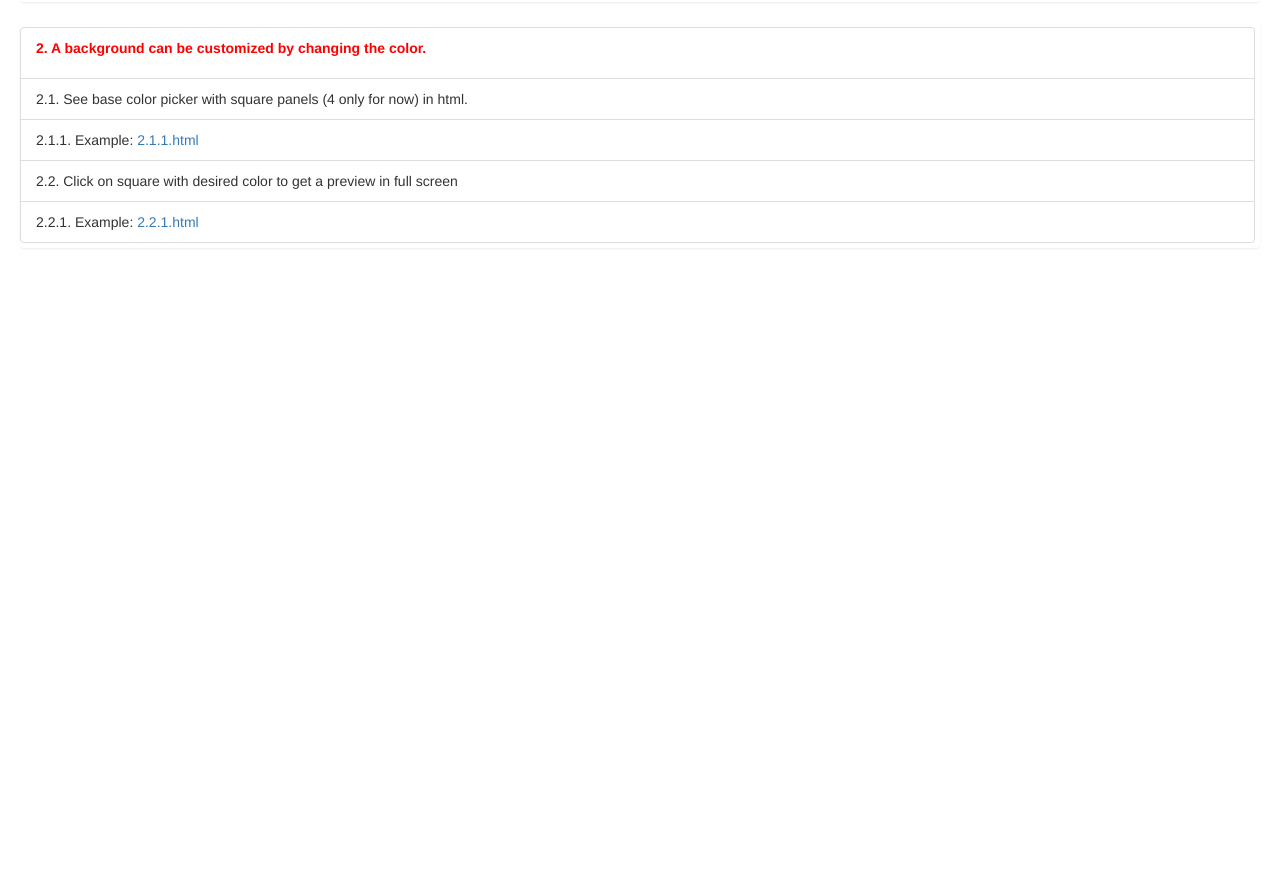
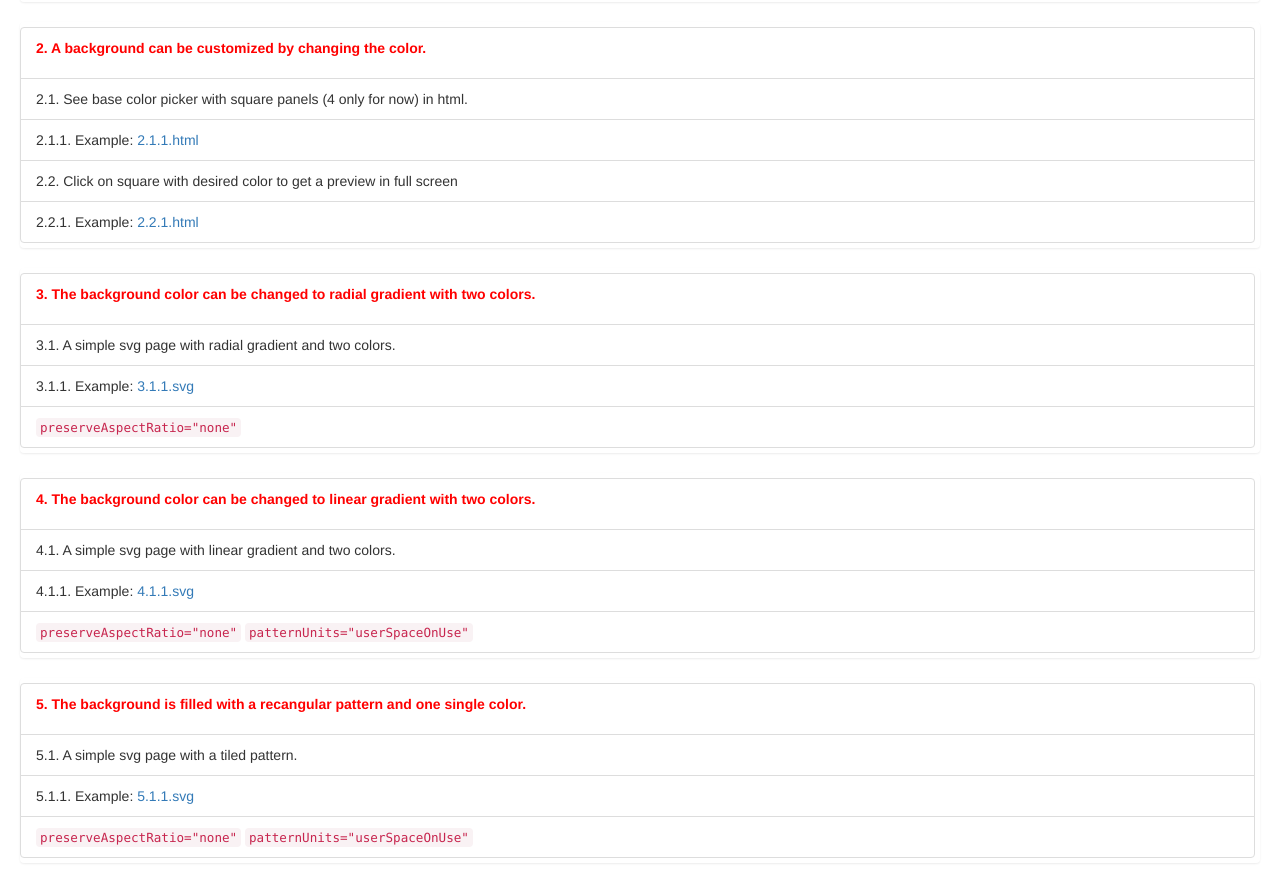
Before and after one commit to mkuegeler/slide_machine, a plain HTML site: page index.html in a window 1280 px wide. Shown: the part 574-1470 px from the top of the page. Before the commit the page ends 862 px from the top, so only its background shows below. Drawn offline with nearby package versions, Linux system fonts and the light colour scheme.

Commit message:
gradient and pattern example added

```diff
--- a/index.html
+++ b/index.html
@@ -48,6 +48,32 @@ This project examines the power of vector graphics in web browsers and is theref
 		<li class="list-group-item">2.2.1. Example: <a href="samples/2.2.1.html">2.2.1.html</a></li>
 
 	</ul>
+	<ul class="list-group">
+	    <li class="list-group-item"><p>3. The background color can be changed to radial gradient with two colors.</p></li>
+	    <li class="list-group-item">3.1. A simple svg page with radial gradient and two colors.</li>
+		<li class="list-group-item">3.1.1. Example: <a href="samples/3.1.1.svg">3.1.1.svg</a></li>
+		<li class="list-group-item">
+			<code>preserveAspectRatio="none"</code>
+		</li>
+	</ul>
+	<ul class="list-group">
+	    <li class="list-group-item"><p>4. The background color can be changed to linear gradient with two colors.</p></li>
+	    <li class="list-group-item">4.1. A simple svg page with linear gradient and two colors.</li>
+		<li class="list-group-item">4.1.1. Example: <a href="samples/4.1.1.svg">4.1.1.svg</a></li>
+		<li class="list-group-item">
+			<code>preserveAspectRatio="none"</code>
+			<code>patternUnits="userSpaceOnUse"</code>
+		</li>
+	</ul>
+	<ul class="list-group">
+	    <li class="list-group-item"><p>5. The background is filled with a recangular pattern and one single color.</p></li>
+	    <li class="list-group-item">5.1. A simple svg page with a tiled pattern.</li>
+		<li class="list-group-item">5.1.1. Example: <a href="samples/5.1.1.svg">5.1.1.svg</a></li>
+		<li class="list-group-item">
+			<code>preserveAspectRatio="none"</code>
+			<code>patternUnits="userSpaceOnUse"</code>
+		</li>
+	</ul>
 </div>
 
 
```
Also changed, not shown: samples/3.1.1.svg (added), samples/4.1.1.svg (added), samples/5.1.1.svg (added), 1 other file.
